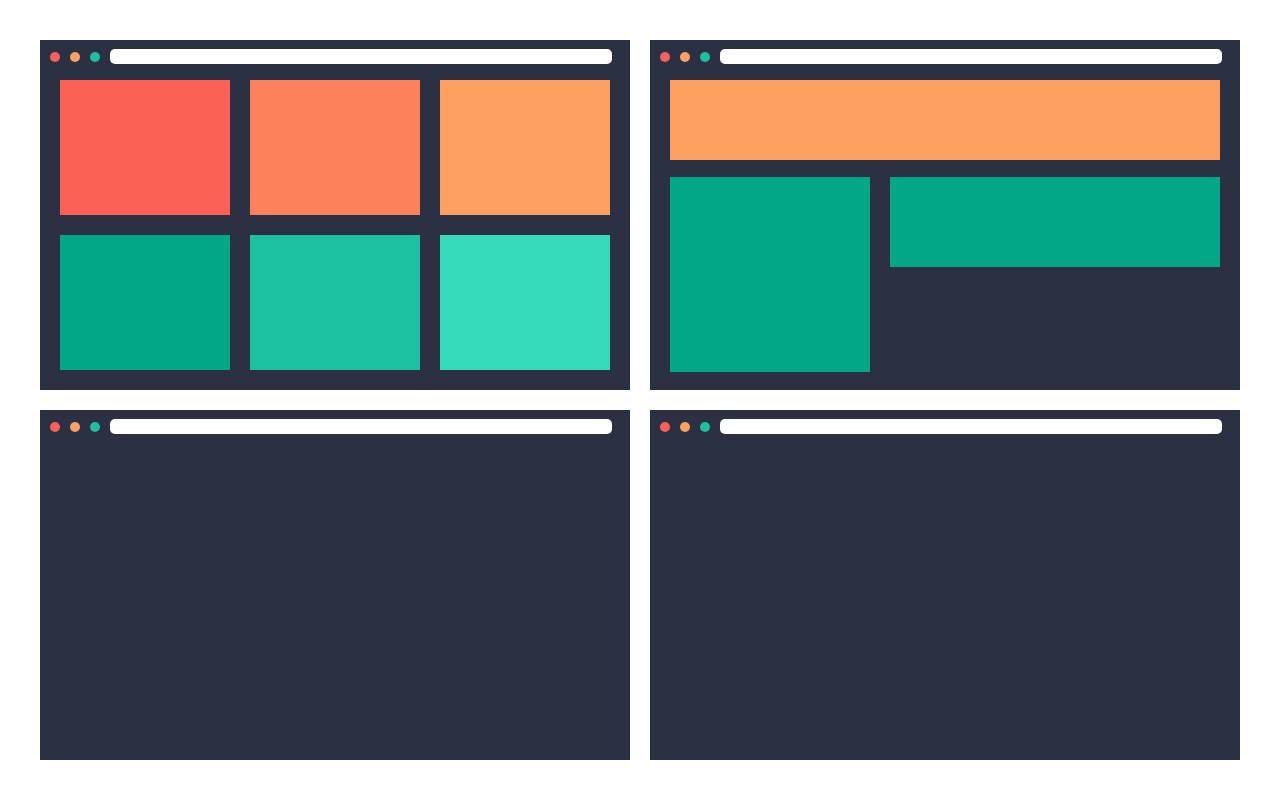
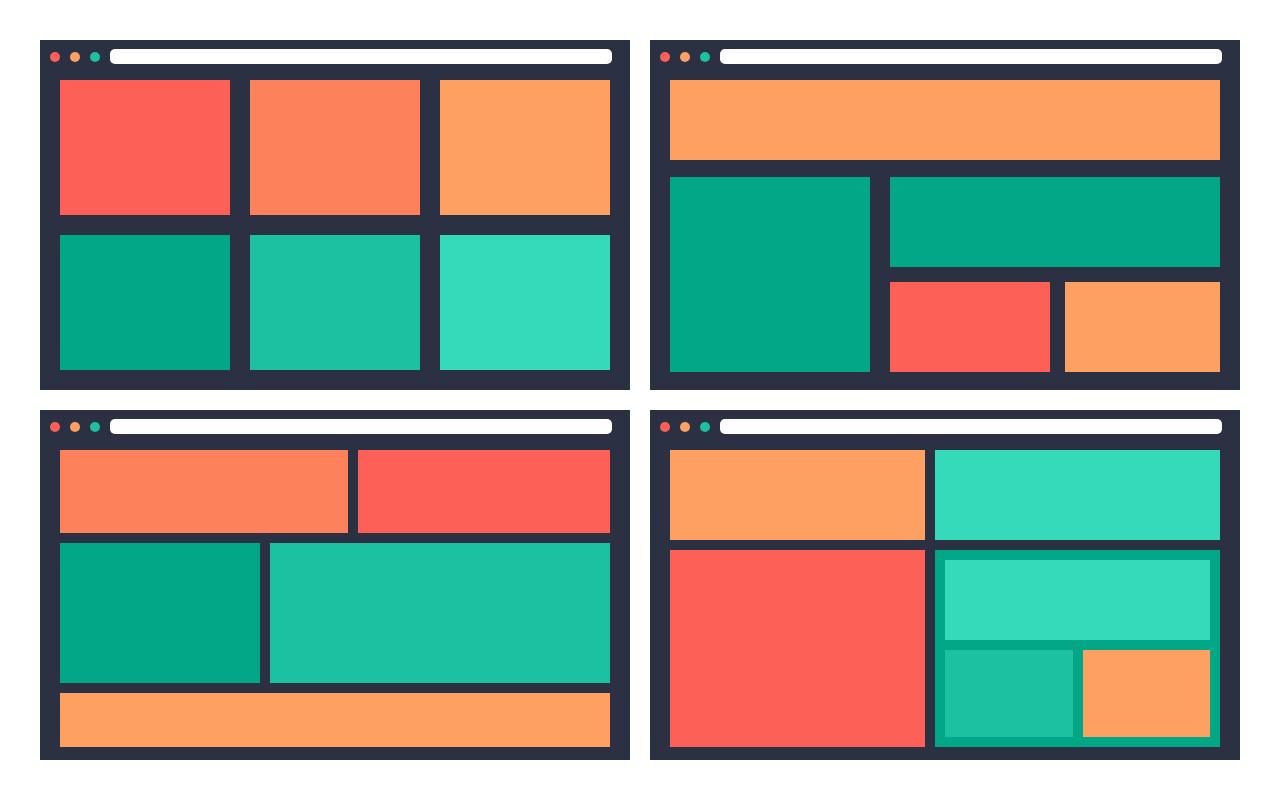
Before and after one commit to daniel-rdcz/CSS-Grid, a plain HTML site: page index.html in a window 1280 px wide. Drawn offline with Linux system fonts and the light colour scheme.

Commit message:
Finished Version

```diff
--- a/grids.css
+++ b/grids.css
@@ -68,7 +68,7 @@ body {
 
 .buttom-b{
     display: grid;
-    grid-template-columns: 170px 170px;
+    grid-template-columns: 170px 170px 170px;
     grid-gap: 20px;
 }
 
@@ -95,3 +95,81 @@ body {
     margin-top: 17px;
     margin-left: 50px;
 }
+
+.aside-3{
+    background-color: #fc6057;
+    width: 160px;
+    height: 90px;
+    margin-top: 105px;
+}
+
+.aside-3{
+    background-color: #fc6057;
+    width: 160px;
+    height: 90px;
+    margin-top: 105px;
+}
+
+.aside-4{
+    background-color: #fda061;
+    width: 155px;
+    height: 90px;
+    margin-top: 122px;
+    margin-left: 35px;
+}
+
+.item1 { grid-area: headerR; height: 43px;}
+.item6 { grid-area: headerL;}
+.item2 { grid-area: left; height: 100px; width: 200px;}
+.item4 { grid-area: right; width: 340px;}
+.item5 { grid-area: footer; height: 14px; }
+
+.grid-container {
+  display: grid;
+  grid-template-areas:
+    'headerL headerL headerL headerR headerR headerR'
+    'left left right right right right'
+    'footer footer footer footer footer footer';
+  gap: 10px;
+  padding-left: 20px;
+  padding-top: 25px;
+  width: 550px;
+  height: 250px;
+}
+
+.grid-container > div {
+  padding: 20px 0;
+}
+
+.item-a{grid-area: topL; height: 70px;}
+.item-b{grid-area: topR; height: 70px;}
+.item-c{grid-area: bottomL; height: 177px;}
+.item-d{
+    grid-area: bottomR;
+    height: 177px;
+    display: grid;
+    grid-template-areas:
+        'topP topP topP topP topP topP'
+        'bottomDL bottomDL bottomDL bottomDR bottomDR bottomDR';
+    gap: 10px;
+}
+
+.item-Da{grid-area: topP; margin-left: 10px; margin-right: 10px;height: 80px;}
+.item-Db{grid-area: bottomDL; margin-left: 10px;}
+.item-Dc{grid-area: bottomDR; margin-right: 10px; height: 87px;}
+
+.container-a{
+    display: grid;
+    grid-template-areas:
+        'topL topL topL topR topR topR'
+        'bottomL bottomL bottomL bottomR bottomR bottomR';
+    gap: 10px;
+    padding-left: 20px;
+    padding-top: 25px;
+    width: 550px;
+    height: 250px;
+}
+
+.container-a > div {
+    padding: 10px 0;
+}
--- a/index.html
+++ b/index.html
@@ -42,13 +42,15 @@
             <div class="header-box"></div>
             <div class="buttom-b">
                 <div class="aside"></div>
-                <div class="aside-2"></div>
+                <div class="aside-2">
+                    <div class="aside-3"></div>
+                </div>
+                <div class="aside-4"></div>
             </div>
-
-
         </div>
 
         <div class="box c">
+
             <div class="navbar">
                 <div class="circles">
                     <div class="circle" style="background-color: #fc6057;"></div>
@@ -57,6 +59,15 @@
                 </div>
                 <div class="white-box"></div>
             </div>
+
+            <div class="grid-container">
+                <div class="item1" style="background-color: #fc6057;"></div>
+                <div class="item2" style="background-color: #01a787;"></div>
+                <div class="item4" style="background-color: #1bc1a1;"></div>
+                <div class="item5" style="background-color: #fda061;"></div>
+                <div class="item6" style="background-color: #fd825c;"></div>
+              </div>
+
         </div>
 
         <div class="box d">
@@ -68,6 +79,17 @@
                 </div>
                 <div class="white-box"></div>
             </div>
+
+            <div class="container-a">
+                <div class="item-a" style="background-color: #fda061;"></div>
+                <div class="item-b" style="background-color: #34daba;"></div>
+                <div class="item-c" style="background-color: #fc6057;"></div>
+                <div class="item-d" style="background-color: #01a787;">
+                    <div class="item-Da" style="background-color: #34daba;"></div>
+                    <div class="item-Db" style="background-color: #1bc1a1;"></div>
+                    <div class="item-Dc" style="background-color: #fda061;"></div>
+                </div>
+            </div>
         </div>
       </div>
 
```
